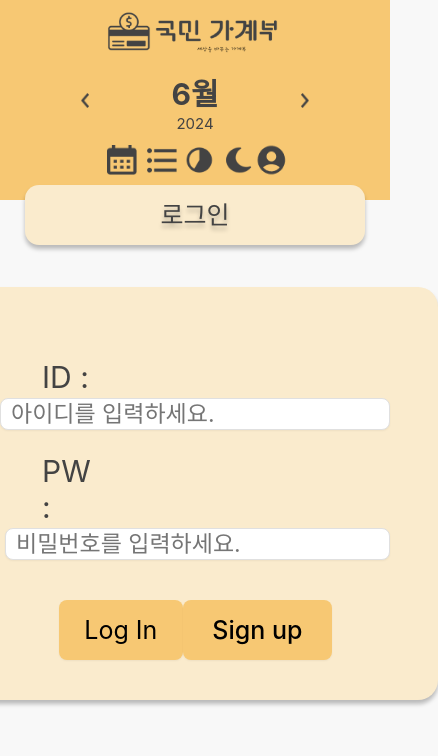
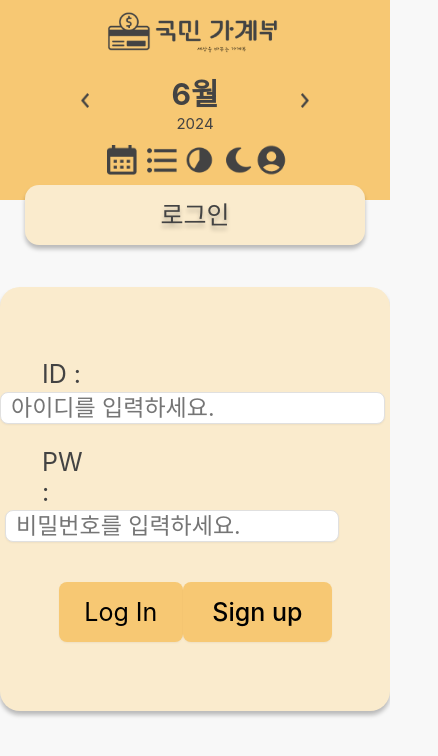
Before and after one commit to realcold0/KB_FinancialLedger, a Vue app: page /login in a window 390 px wide. Shown: the top 756 px of the page, 438 px wide, since content can reach past the window. Built offline with nearby package versions, Linux system fonts and the light colour scheme; what v-calendar would draw is missing.

Commit message:
fix : login 동적 화면 수정

```diff
--- a/src/views/LogInView/components/Login.vue
+++ b/src/views/LogInView/components/Login.vue
@@ -78,6 +78,8 @@ const checkId = () => {
 @media (max-width: 991px) {
   .container {
     width: 500px;
+    padding: 69px 0px;
+
   }
 }
 
@@ -122,12 +124,13 @@ const checkId = () => {
 }
 @media (max-width: 991px) {
   .IDLabel {
-    font-size: 30px;
+    font-size: 25px;
   }
   .IDInput {
     max-width: 100%;
     padding: 1px 10px;
     margin-top: 0px;
+    margin-right: 5px;
   }
 }
 .PWdiv {
@@ -167,16 +170,17 @@ const checkId = () => {
 }
 @media (max-width: 991px) {
   .PWLabel {
-    font-size: 30px;
+    font-size: 25px;
     width: 14%;
 
   }
   .PWInput {
-    max-width: 100%;
+    max-width: 80%;
+
     padding: 1px 10px;
     margin-top: 0px;
     margin-left: 5px;
-
+    margin-right: 5px;
   }
 }
 .BTNdiv {
```
